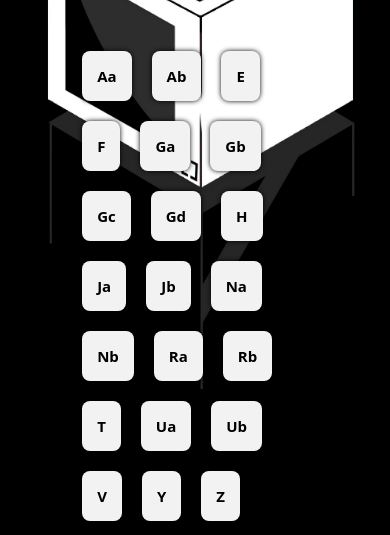
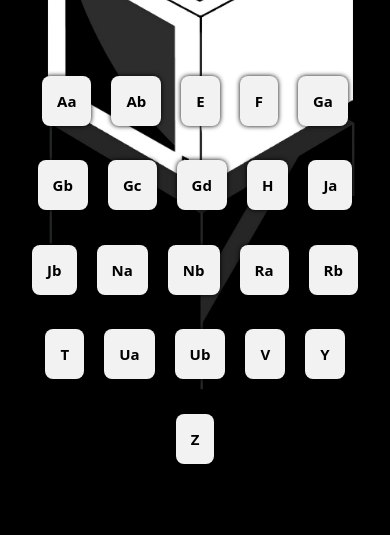
Before and after one commit to ThiagoR19/-PLL-2-sides-triner, a website: page index.html in a window 390 px wide. Shown: the part 309-844 px from the top of the page. Drawn offline with Linux system fonts and the light colour scheme.

Commit message:
mejorando botones

```diff
--- a/index.html
+++ b/index.html
@@ -112,6 +112,15 @@
       #buttons {
       height: 50%;
       margin: 0 20px;
+      width: 90%;
+      display: flex;
+      flex-wrap: wrap;
+      justify-content: center;
+      align-items: center;
+      }
+
+      #hero {
+        justify-content: space-around;
       }
 
       h2 {
```
